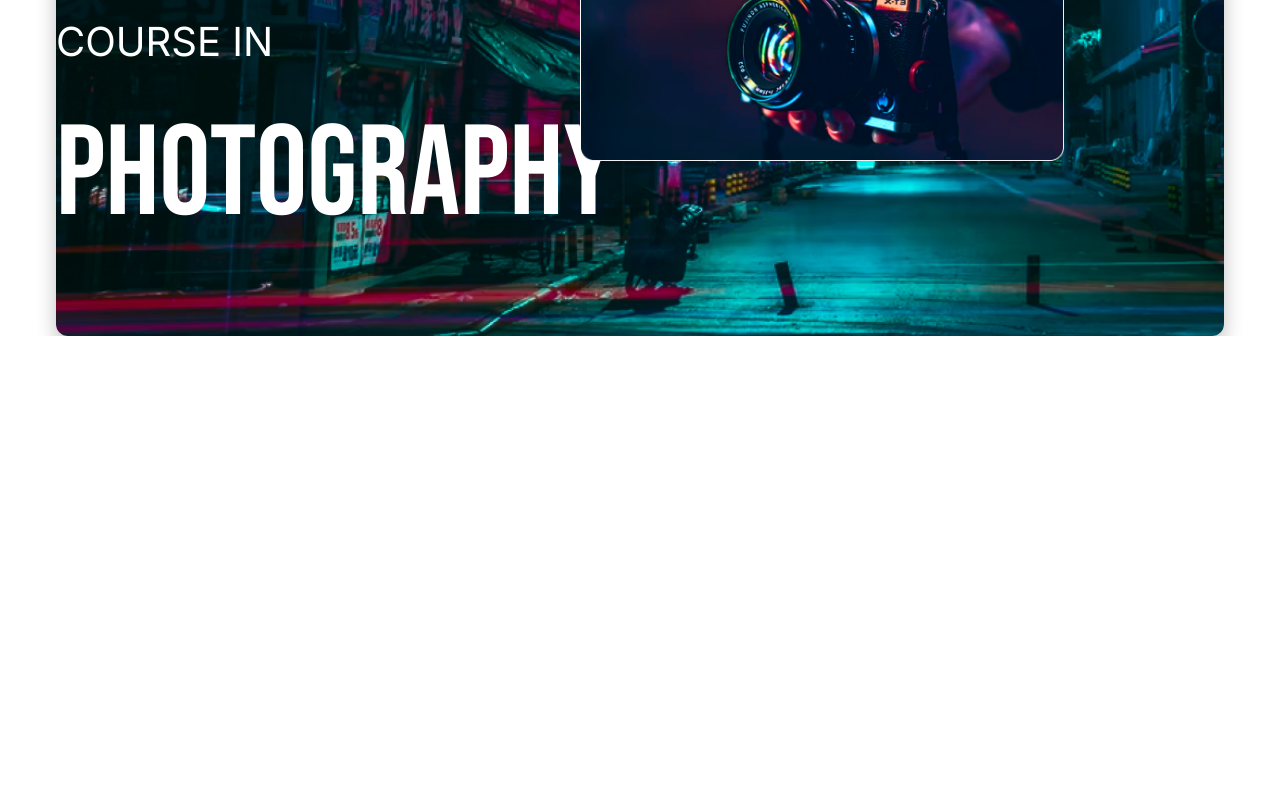
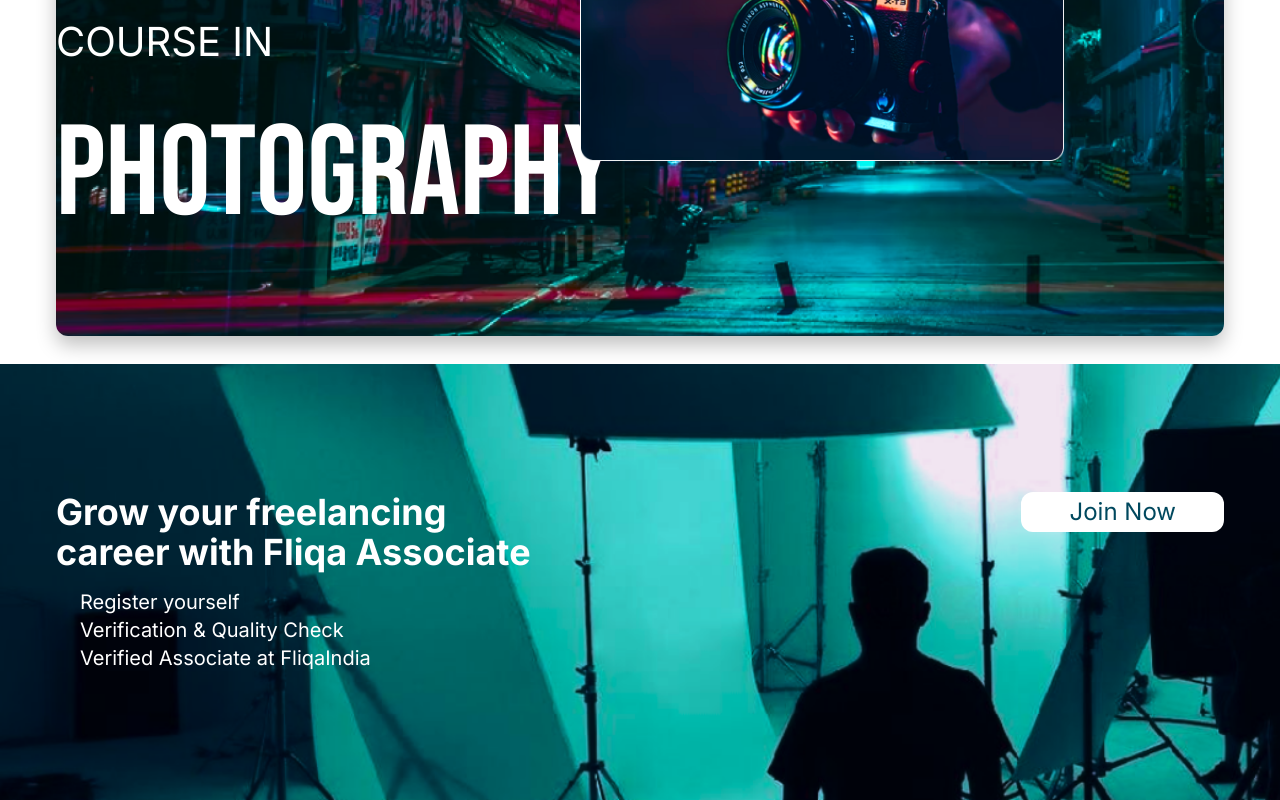
Before and after one commit to Rabby-khan-04/fliqInda-assignment, a React (Vite) app: page / in a window 1280 px wide. Shown: the part 5937-6737 px from the top of the page. Before the commit the page ends 6273 px from the top, so only its background shows below. Built offline with nearby package versions, Linux system fonts and the light colour scheme.

Commit message:
Added CAT section

```diff
--- /dev/null
+++ b/src/Components/Home/CAT/CAT.jsx
@@ -0,0 +1,39 @@
+import React from "react";
+import catBg from "../../../assets/Images/Home/CAT/catBg.png";
+
+const CAT = () => {
+  return (
+    <section
+      className="py-32"
+      style={{
+        background: `url("${catBg}")`,
+        backgroundSize: "cover",
+        backgroundRepeat: "no-repeat",
+      }}
+    >
+      <div className="container">
+        <div className="flex justify-between">
+          <div>
+            <h2 className="text-4xl font-bold text-white mb-4">
+              Grow your freelancing
+              <br /> career with Fliqa Associate
+            </h2>
+            <p className="pl-6 text-xl text-white">
+              Register yourself <br />
+              Verification & Quality Check
+              <br />
+              Verified Associate at FliqaIndia
+            </p>
+          </div>
+          <div>
+            <button className="text-2xl text-[#00485E] bg-white px-12 rounded-xl py-1">
+              Join Now
+            </button>
+          </div>
+        </div>
+      </div>
+    </section>
+  );
+};
+
+export default CAT;
--- a/src/Components/Home/Course/Course.jsx
+++ b/src/Components/Home/Course/Course.jsx
@@ -5,7 +5,7 @@ import "./Course.css";
 
 const Course = () => {
   return (
-    <section className="pt-7">
+    <section className="py-7">
       <div className="container">
         <div
           className=" pt-28 pb-24 pr-40 rounded-xl course-container"
--- a/src/Pages/Home/Home.jsx
+++ b/src/Pages/Home/Home.jsx
@@ -11,6 +11,7 @@ import Testimonials from "../../Components/Testimonials/Testimonials";
 import Awards from "../../Components/Home/Awards/Awards";
 import Success from "../../Components/Home/Success/Success";
 import Course from "../../Components/Home/Course/Course";
+import CAT from "../../Components/Home/CAT/CAT";
 
 const Home = () => {
   return (
@@ -27,6 +28,7 @@ const Home = () => {
       <Awards />
       <Success />
       <Course />
+      <CAT />
     </>
   );
 };
```
Also changed, not shown: src/assets/Images/Home/CAT/catBg.png (added).
